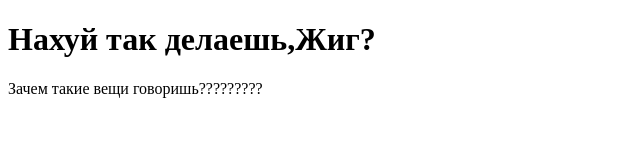
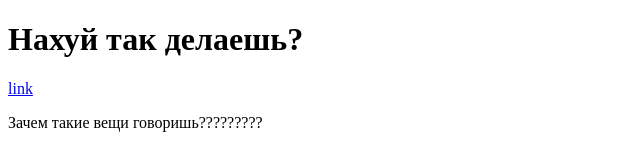
Before and after one commit to ZhigarevOleg/ZhigarevOleg.github.io, a plain HTML site: page index.html in a window 1280 px wide. Shown: the whole page, without its empty margins (0-640 px from the left). Drawn offline with Linux system fonts and the light colour scheme.

Commit message:
new file

```diff
--- a/index.html
+++ b/index.html
@@ -1,11 +1,15 @@
 <!DOCTYPE html>
 <html>
+
 <head>
-<meta http-equiv="Content-Type" content="text/html; charset=utf-8" />
-<title>Резюме</title>
+    <meta http-equiv="Content-Type" content="text/html; charset=utf-8" />
+    <title>Резюме</title>
 </head>
+
 <body>
-<h1>Нахуй так делаешь,Жиг?</h1>
-<p>Зачем такие вещи говоришь?????????</p>
+    <h1>Нахуй так делаешь?</h1>
+    <a href="./new.html">link</a>
+    <p>Зачем такие вещи говоришь?????????</p>
 </body>
+
 </html>
```
Also changed, not shown: new.html (added, +13 -0 lines).
